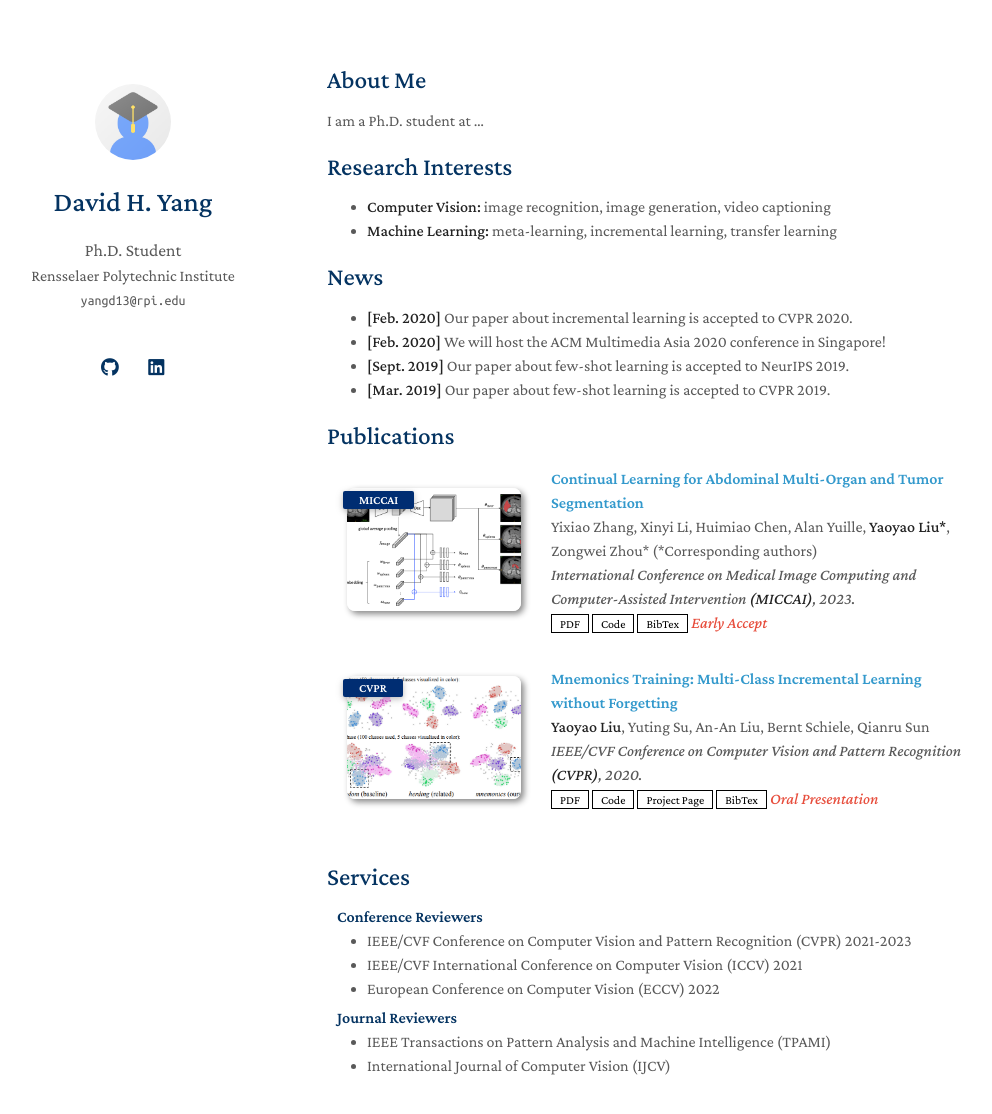
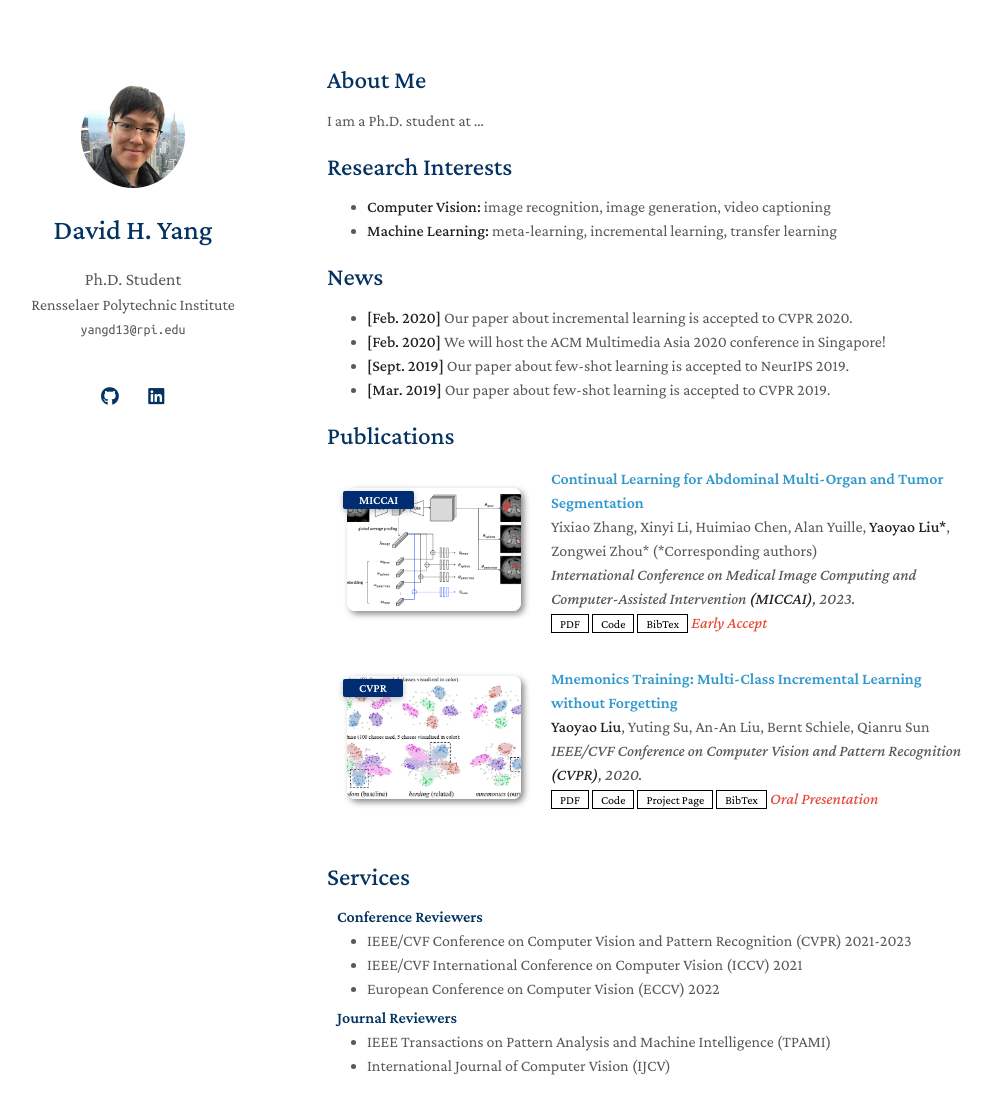
Before and after one commit to Davidhy514/davidhy514.github.io, a Jekyll site: the page built from index.md, in a window 1280 px wide and 1157 px high. Shown: the top 1114 px of the window, without its empty margins (143-1135 px from the left). Built offline with Jekyll 4.4.1, drawn with Linux system fonts in a browser that asks for light colours; a style sheet for code colours, icons or effects is not loaded.

Commit message:
Update _config.yml

```diff
--- a/_config.yml
+++ b/_config.yml
@@ -19,9 +19,9 @@ twitter: https://x.com/davambyyy
 
 # Images (e.g., your profile picture and your website's favicon)
 # "favicon" and "favicon_dark" are used for the light and dark modes, respectively.
-avatar: ./assets/img/avatar.png
-favicon: ./assets/img/favicon.png
-favicon_dark: ./assets/img/favicon-dark.png
+avatar: ./assets/img/profile.jpeg
+favicon: ./assets/img/profile.jpeg
+favicon_dark: ./assets/img/profile.jpeg
 
 # Footnote
 # You may use the option to disable the footnote, "Powered by Jekyll and Minimal Light theme."
```
